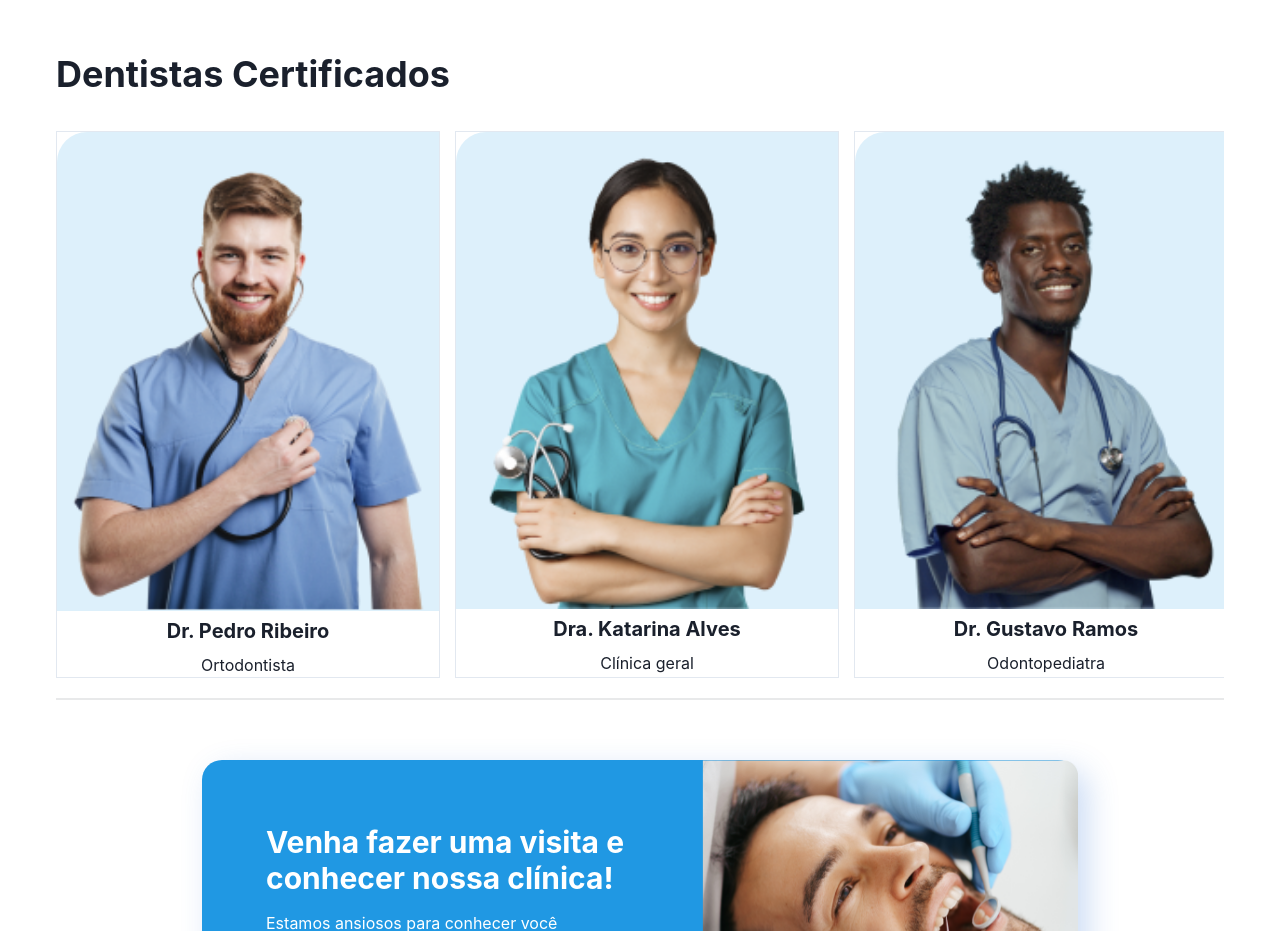
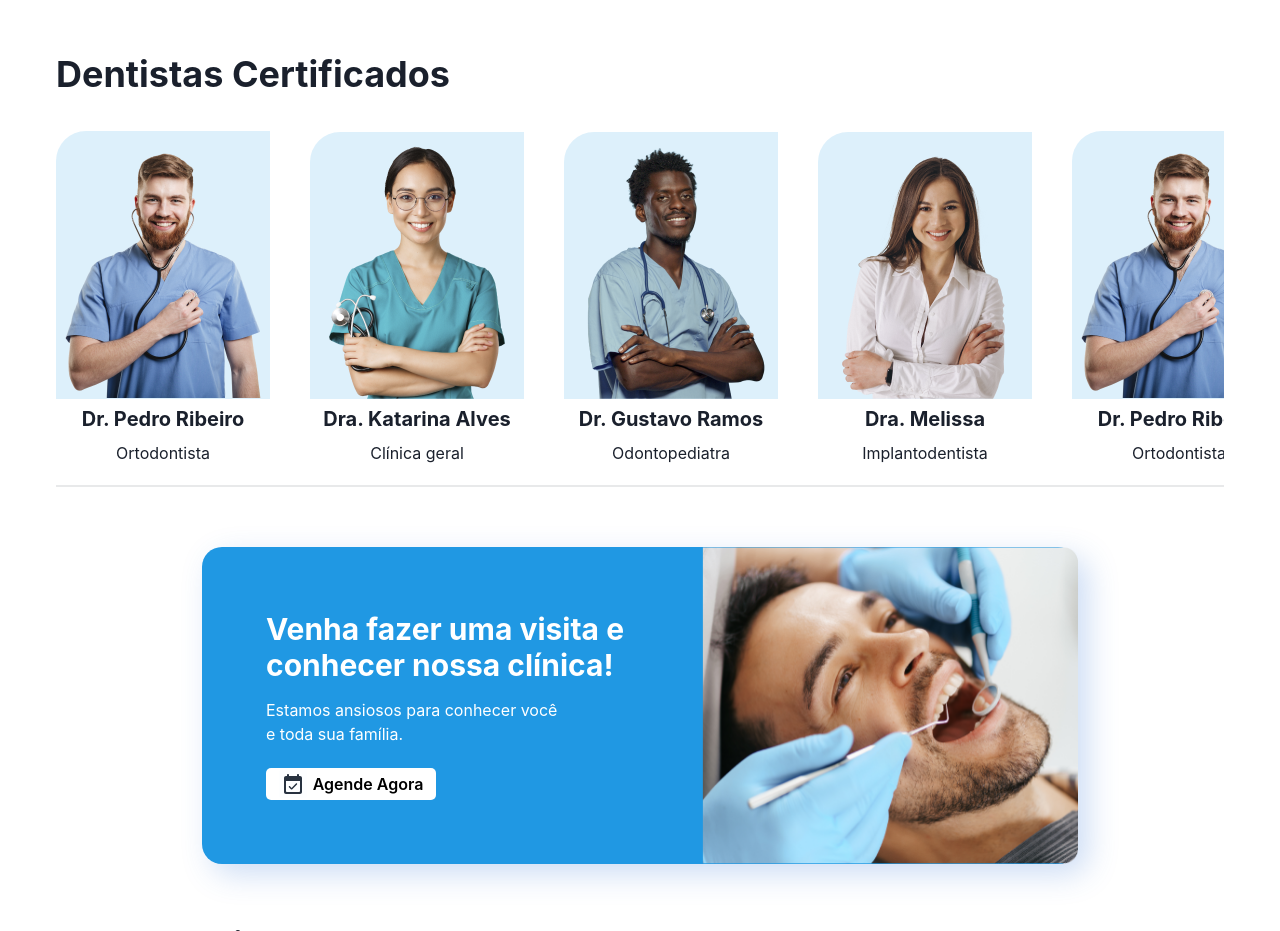
Before and after one commit to PedrodoDivino/odonto_clean, a React (Create React App) app: page / in a window 1280 px wide. Shown: the part 1980-2911 px from the top of the page. Built offline with nearby package versions, Linux system fonts and the light colour scheme; no server answers.

Commit message:
[Pedro] Alterando margin e colocando fit-content

```diff
--- a/src/components/pages/Carousel/index.jsx
+++ b/src/components/pages/Carousel/index.jsx
@@ -28,7 +28,7 @@ if (!data || data.length) return null
   return (
     <Box
       w="full"
-      h="auto"
+      h="100%"
       mt="64px"
       borderBottom="2px solid rgba(2, 14, 31, 0.09)"
        >
@@ -39,27 +39,23 @@ if (!data || data.length) return null
       display= 'flex'
       overflowX='scroll'
       flexDirection='row'
-      >
+       alignItems='center'
+       >
         {arrayCarousel.map((infos) => (
           <LinkBox
-
-            mr='15px'
-            minW="sm"
+          mr='10'
+            minW="fit-content"
             mb='20px'
-            borderWidth="1px"
             key={infos.id}
           >
-            <Box display="flex"
-            justifyContent='center'
-             flexDirection='column'
-
-             >
               <Image
                 src={infos.image}
                 bgColor="rgba(32, 152, 227, 0.15)"
                 borderTopLeftRadius={30}
+                borderWidth="10px"
+
+
               />
-            </Box>
             <Heading size="md" my="2" mb="10px" textAlign="center">
               <LinkOverlay href="#">{infos.title}</LinkOverlay>
             </Heading>
```
